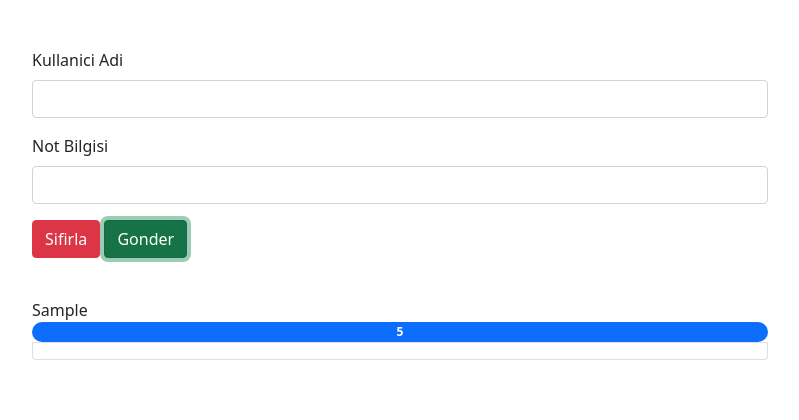
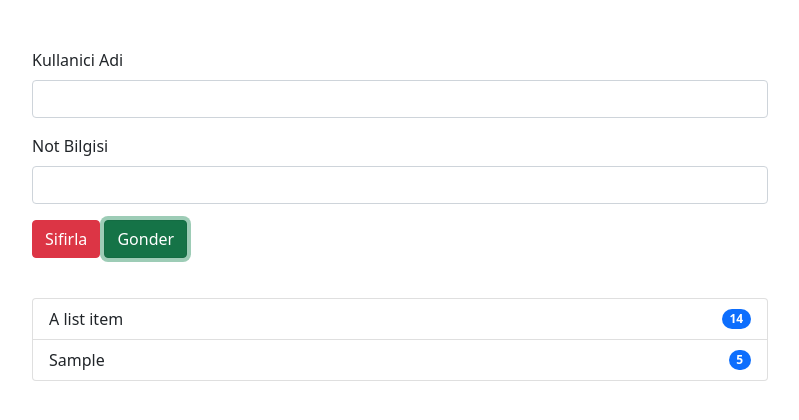
Before and after one commit to Yusuficandan/Frontend-5rdWeek, a plain HTML site: page Forms/index.html in a window 1280 px wide. Both pictures are taken after typing "Sample", "5" into the empty fields and a click on the button "Gonder". Shown: the whole page, without its empty margins (240-1039 px from the left). Drawn offline with nearby package versions, Linux system fonts and the light colour scheme.

Commit message:
forms liste hatasi giderildi

```diff
--- a/Forms/10-forms.js
+++ b/Forms/10-forms.js
@@ -18,14 +18,14 @@
                 addItem(USER_NAME.value, SCORE.value)
                 USER_NAME.value=""
                 SCORE.value=""
-            }
+            } else console.log("hatali giris")
         }
 
         let userListDOM = document.querySelector('#userList')
 
         const addItem = (userName, score) => {
             let liDOM = document.createElement('li')
-            userListDOM.innerHTML = `
+            liDOM.innerHTML = `
             ${userName}
             <span class="badge bg-primary rounded-pill">${score}</span>
             `
```
Also changed, not shown: Forms/index.html (+0 -2 lines), 1 other file.
